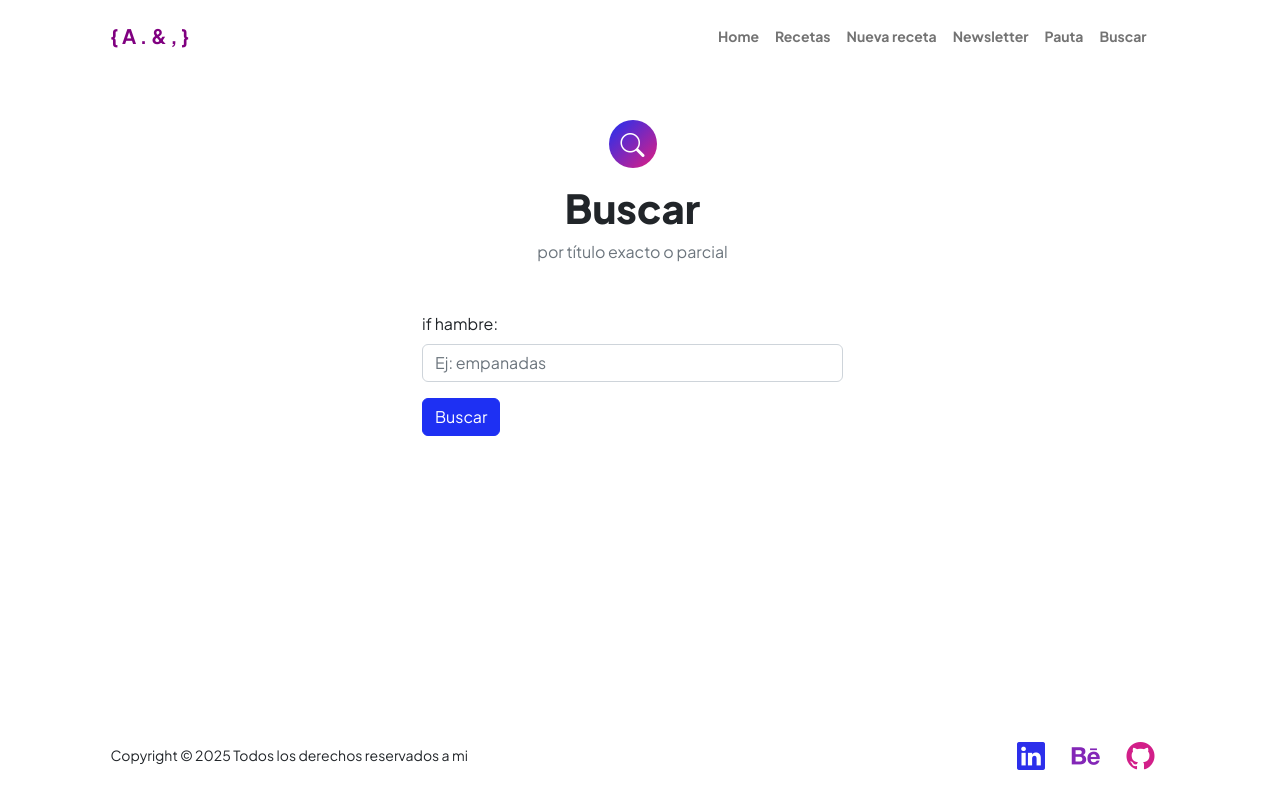
After one commit to matiluc/TuPrimeraPagina-Lucewicz, a Django app: page /buscador/ in a window 1280 px wide. The commit adds this page. Run offline with Django 5.2, Linux system fonts and the light colour scheme; some libraries are stand-ins or nearby versions.

Commit message:
buscador funcional, varios cambios extra

```diff
--- a/config/urls.py
+++ b/config/urls.py
@@ -29,6 +29,8 @@ urlpatterns = [
     path('crear_receta', views.crear_receta, name='crear_receta'),
     path('pauta', views.pauta, name='pauta'),
     path('ckeditor/', include('ckeditor_uploader.urls')),
+    path('suscriptor', views.suscriptor, name='suscriptor'),
+    path('buscador/', views.buscador, name='buscador'),
 ] + static(settings.MEDIA_URL, document_root=settings.MEDIA_ROOT)
 
 if settings.DEBUG:
--- a/portfolio/admin.py
+++ b/portfolio/admin.py
@@ -1,4 +1,5 @@
 from django.contrib import admin
-from .models import Receta
+from .models import Receta, Suscriptor
 
 admin.site.register(Receta)
+admin.site.register(Suscriptor)
--- /dev/null
+++ b/portfolio/templates/portfolio/buscador.html
@@ -0,0 +1,34 @@
+{% extends 'portfolio/padre.html' %}
+{% load static %}
+
+{% block title %}Buscar Receta{% endblock %}
+
+{% block contenido %}
+<section class="bsb-blog-5 py-3 py-md-5 py-xl-8">
+  <div class="container px-5">
+    <div class="row justify-content-md-center">
+      <div class="col-12 col-md-10 col-lg-8 col-xl-7 col-xxl-6">
+        <div class="text-center mb-5">
+          <div class="feature bg-primary bg-gradient-primary-to-secondary text-white rounded-5 mb-3">
+            <i class="bi bi-search"></i>
+          </div>
+          <h2 class="display-6 text-center"><span style="font-weight: 900;">Buscar</span></h2>
+          <p class="text-muted mb-4 mb-md-5">por título exacto o parcial</p>
+        </div>
+      </div>
+    </div>
+
+    <div class="row gx-6 justify-content-center">
+      <div class="col-12 col-sm-10 col-md-8 col-lg-6 col-xl-5 col-xxl-4" style="max-width: 450px;">
+        <form method="get" action="{% url 'buscador' %}">
+          <div>
+            <label for="busqueda" class="form-label">if hambre:</label>
+            <input type="text" class="form-control" id="busqueda" name="q" placeholder="Ej: empanadas">
+          </div>
+          <button type="submit" class="btn btn-primary">Buscar</button>
+        </form>
+      </div>
+    </div>
+  </div>
+</section>
+{% endblock %}
--- a/portfolio/templates/portfolio/padre.html
+++ b/portfolio/templates/portfolio/padre.html
@@ -17,11 +17,11 @@
         <link rel="preconnect" href="https://fonts.gstatic.com" crossorigin />
         <link href="https://fonts.googleapis.com/css2?family=Plus+Jakarta+Sans:wght@100;200;300;400;500;600;700;800;900&amp;display=swap" rel="stylesheet" />
         <!-- Bootstrap icons-->
-        <link href="https://cdn.jsdelivr.net/npm/bootstrap-icons@1.8.1/font/bootstrap-icons.css" rel="stylesheet" />
+        <link rel="stylesheet" href="https://cdn.jsdelivr.net/npm/bootstrap-icons/font/bootstrap-icons.css">
         <!-- Core theme CSS (includes Bootstrap)-->
         <link href="{%static 'css/styles.css' %}" rel="stylesheet" />
         <link rel="shortcut icon" type="image/png" href="{% static 'portfolio/img/favicon.png' %}">
-        <link href="https://cdn.quilljs.com/1.3.6/quill.snow.css" rel="stylesheet">
+        <link rel="stylesheet" href="https://cdn.quilljs.com/1.3.6/quill.snow.css">
         <script src="https://cdn.quilljs.com/1.3.6/quill.min.js"></script>
     </head>
 
@@ -35,11 +35,13 @@
                 <button class="navbar-toggler" type="button" data-bs-toggle="collapse" data-bs-target="#navbarSupportedContent" aria-controls="navbarSupportedContent" aria-expanded="false" aria-label="Toggle navigation"><span class="navbar-toggler-icon"></span></button>
                 <div class="collapse navbar-collapse" id="navbarSupportedContent">
                     <ul class="navbar-nav ms-auto mb-2 mb-lg-0 small fw-bolder">
-                        <li class="nav-item"><a class="nav-link" href="{% url 'index' %}">Home</a></li>
-                        <li class="nav-item"><a class="nav-link" href="{% url 'recetas' %}">Recetas</a></li>
-                        <li class="nav-item"><a class="nav-link" href="{% url 'crear_receta' %}">Nueva Receta</a></li>
-                        <li class="nav-item"><a class="nav-link" href="{% url 'pauta' %}">Pauta</a></li>
-                        <li class="nav-item"><a class="nav-link" href="{% url 'contacto' %}">Contacto</a></li>
+                        <li class="nav-item"><a class="nav-link" href="{% url 'index' %}" onmouseover="this.style.color='purple'" onmouseout="this.style.color=''">Home</a></li>
+                        <li class="nav-item"><a class="nav-link" href="{% url 'recetas' %}" onmouseover="this.style.color='purple'" onmouseout="this.style.color=''">Recetas</a></li>
+                        <li class="nav-item"><a class="nav-link" href="{% url 'crear_receta' %}" onmouseover="this.style.color='purple'" onmouseout="this.style.color=''">Nueva receta</a></li>
+                        <li class="nav-item"><a class="nav-link" href="{% url 'suscriptor' %}" onmouseover="this.style.color='purple'" onmouseout="this.style.color=''">Newsletter</a></li>
+                        <li class="nav-item"><a class="nav-link" href="{% url 'pauta' %}" onmouseover="this.style.color='purple'" onmouseout="this.style.color=''">Pauta</a></li>
+                        <li class="nav-item"><a class="nav-link" href="{% url 'buscador' %}" onmouseover="this.style.color='purple'" onmouseout="this.style.color=''">Buscar</a></li>
+<!--                    <li class="nav-item"><a class="nav-link" href="{% url 'contacto' %}">Contacto</a></li> -->
                     </ul>
                 </div>
             </div>
@@ -61,7 +63,7 @@
         <footer class="bg-white py-4 mt-auto">
             <div class="container px-5">
                 <div class="row align-items-center justify-content-between flex-column flex-sm-row">
-                    <div class="col-auto"><div class="small m-0">Copyright &copy; 2025 Todos los derechos reservados </div></div>
+                    <div class="col-auto"><div class="small m-0">Copyright &copy; 2025 Todos los derechos reservados a mi</div></div>
                     <div class="col-lg-6 h-100 text-center text-lg-end my-auto">
                         <ul class="list-inline mb-0">
                             <li class="list-inline-item me-4">
--- a/portfolio/templates/portfolio/pauta.html
+++ b/portfolio/templates/portfolio/pauta.html
@@ -7,15 +7,15 @@
 {% block contenido %}
 
 
-<section class="py-5">
+<section class="py-3">
     <div class="container px-5">
         <div class="row justify-content-center">
             <div class="col-md-8 text-start">
                 <div class="py-5 px-4 px-md-5">
-                    <div class="mb-5">
+                    <div class="mb-4">
 
                         <!-- ELEMENTOS PAUTA -->
-                        <h2 class="mb-4">PAUTA TP 3</h2>
+                        <h1 class="mb-4"><span style="font-weight: 900;">Pauta</span></h1>
 
                         <h3 class="pt-4">Consigna</h3>
                         <p>
--- a/portfolio/templates/portfolio/recetas.html
+++ b/portfolio/templates/portfolio/recetas.html
@@ -13,7 +13,7 @@
     <div class="container px-5">
         <div class="row justify-content-md-center">
         <div class="col-12 col-md-10 col-lg-8 col-xl-7 col-xxl-6">
-            <h2 class="display-5 mb-4 mb-md-5 text-center">def <span style="font-weight: 900;">recetas</span>( ):</h2>
+            <h2 class="display-5 mb-4 mb-md-5 text-center"><span style="font-weight: 900;">Recetas</span>.list</h2>
         </div>
         </div>
     </div>
--- a/portfolio/views.py
+++ b/portfolio/views.py
@@ -1,5 +1,5 @@
 from django.shortcuts import render, redirect, get_object_or_404
-from .forms import RecetaForm
+from .forms import RecetaForm, SuscriptorForm
 from .models import Receta
 
 def padre(request):
@@ -43,3 +43,29 @@ def crear_receta(request):
 def detalle_receta(request, pk):
     receta = get_object_or_404(Receta, pk=pk)
     return render(request, 'portfolio/detalle_receta.html', {'receta': receta})
+
+# Suscripcion
+def suscriptor(request):
+    if request.method == 'POST':
+        form = SuscriptorForm(request.POST, request.FILES)
+        if form.is_valid():
+            form.save()
+            return redirect('index')
+    else:
+        form = SuscriptorForm()
+
+    return render(request, 'portfolio/suscriptor.html', {'form': form})
+
+
+# Buscador de recetas
+def buscador(request):
+    consulta = request.GET.get("q")
+
+    if consulta:
+        recetas = Receta.objects.filter(titulo__icontains=consulta)
+        return render(request, "portfolio/resultados_busqueda.html", {
+            "recetas": recetas,
+            "consulta": consulta,
+        })
+    else:
+        return render(request, "portfolio/buscador.html")
```
Also changed, not shown: portfolio/forms.py (+5 -5 lines), portfolio/models.py (+6 -3 lines), portfolio/pauta.txt (deleted, +0 -23 lines), portfolio/templates/portfolio/crear_receta.html (+13 -6 lines), portfolio/templates/portfolio/resultados_busqueda.html (added, +49 -0 lines), portfolio/templates/portfolio/suscriptor.html (added, +62 -0 lines), db.sqlite3, portfolio/migrations/0004_suscriptor.py (added), portfolio/static/css/styles.css.
